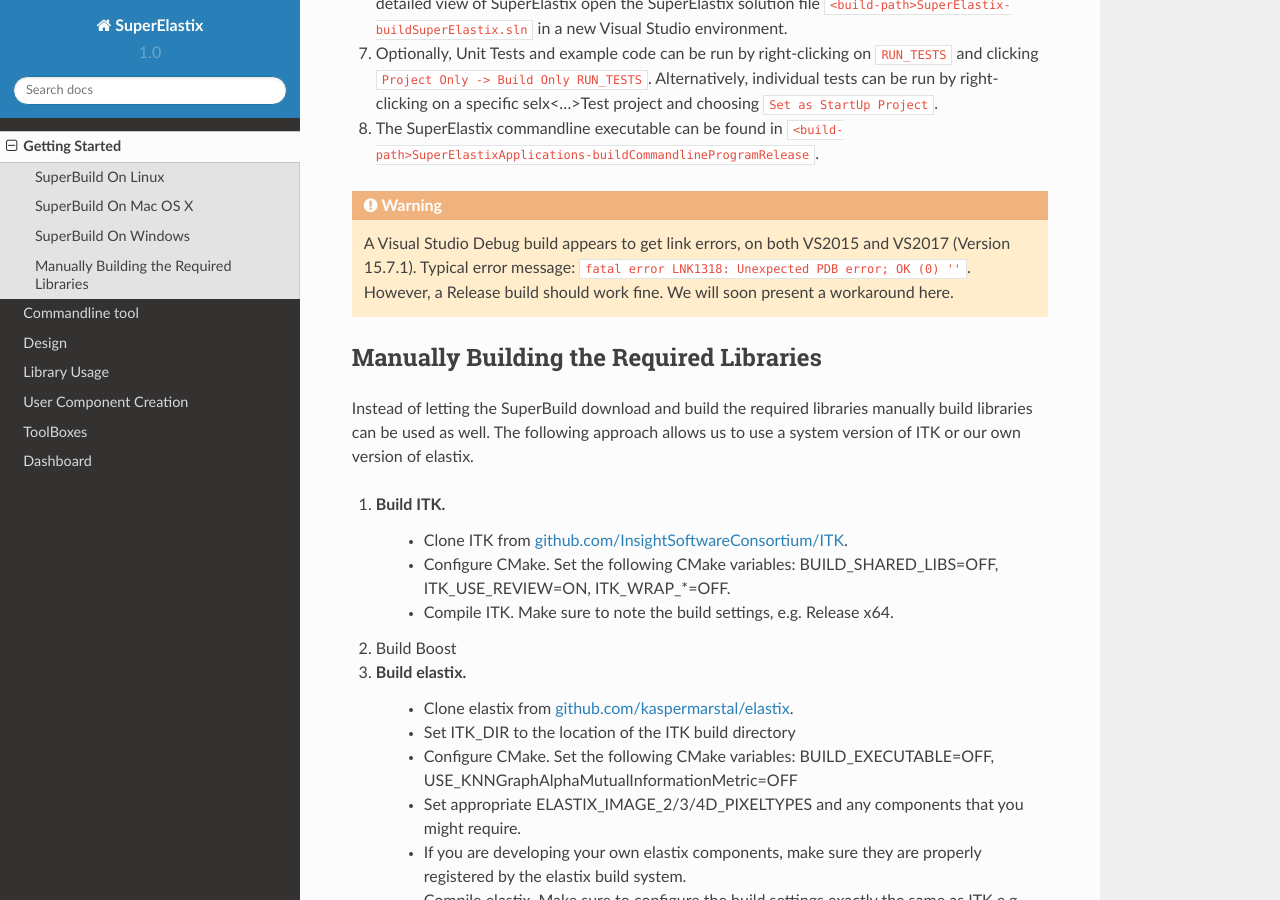
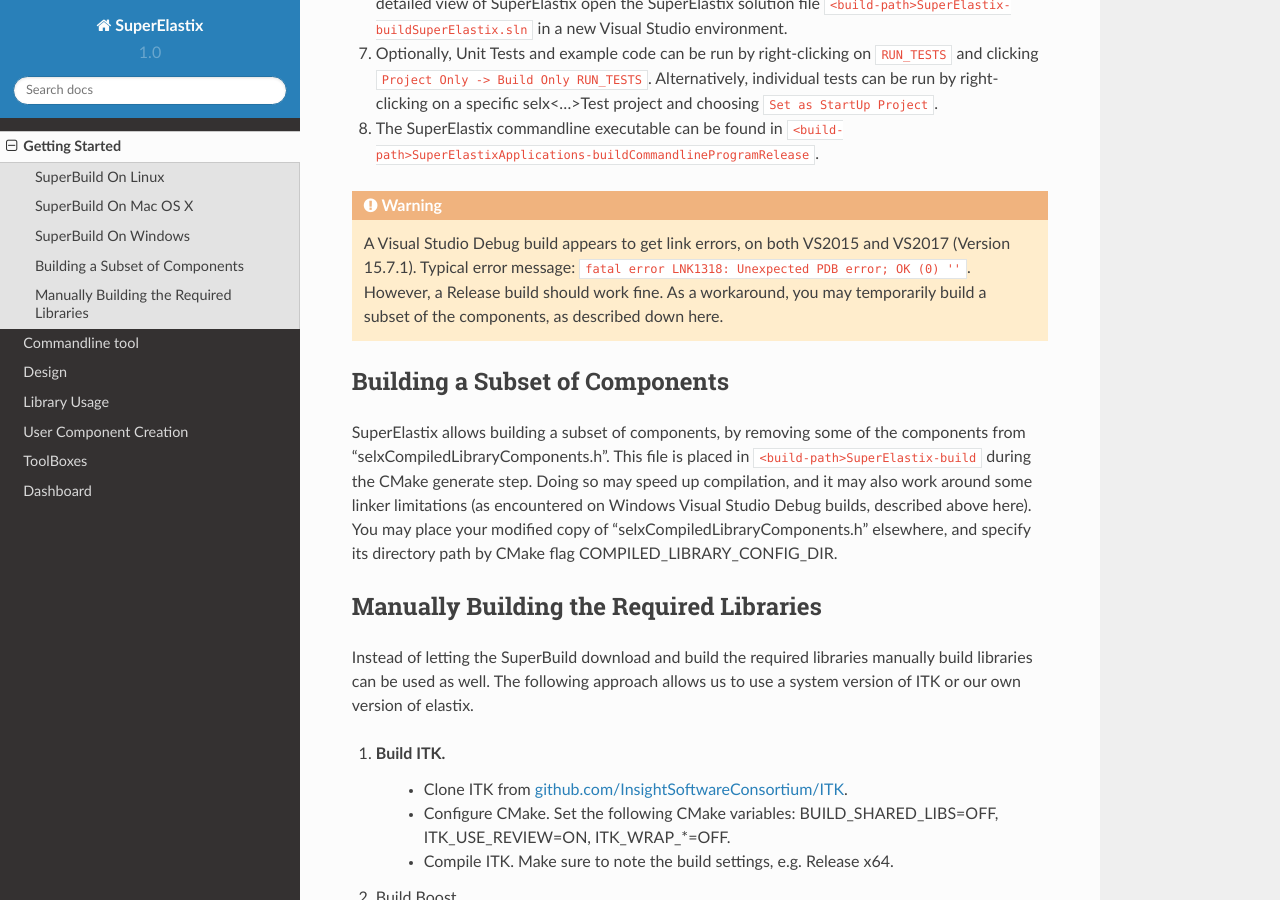
Before and after one commit to SuperElastix/SuperElastix-Documentation, a Sphinx documentation site: the page built from source/GettingStarted.rst, in a window 1280 px wide and 900 px high, scrolled down 1630 px. Built offline with Sphinx 7.4.7 and the Read the Docs theme 2.0.0, drawn with Linux system fonts in a browser that asks for light colours.

Commit message:
ENH: Added "Building a Subset of Components"

```diff
--- a/source/GettingStarted.rst
+++ b/source/GettingStarted.rst
@@ -69,7 +69,13 @@
 
 .. warning::
 
-    A Visual Studio Debug build appears to get link errors, on both VS2015 and VS2017 (Version 15.7.1). Typical error message: :code:`fatal error LNK1318: Unexpected PDB error; OK (0) ''`. However, a Release build should work fine. We will soon present a workaround here.
+    A Visual Studio Debug build appears to get link errors, on both VS2015 and VS2017 (Version 15.7.1). Typical error message: :code:`fatal error LNK1318: Unexpected PDB error; OK (0) ''`. However, a Release build should work fine. As a workaround, you may temporarily build a subset of the components, as described down here.
+
+
+Building a Subset of Components
+-------------------------------
+
+SuperElastix allows building a subset of components, by removing some of the components from "selxCompiledLibraryComponents.h". This file is placed in :code:`<build-path>\SuperElastix-build` during the CMake generate step. Doing so may speed up compilation, and it may also work around some linker limitations (as encountered on Windows Visual Studio Debug builds, described above here). You may place your modified copy of "selxCompiledLibraryComponents.h" elsewhere, and specify its directory path by CMake flag COMPILED_LIBRARY_CONFIG_DIR.
 
 
 Manually Building the Required Libraries
```
